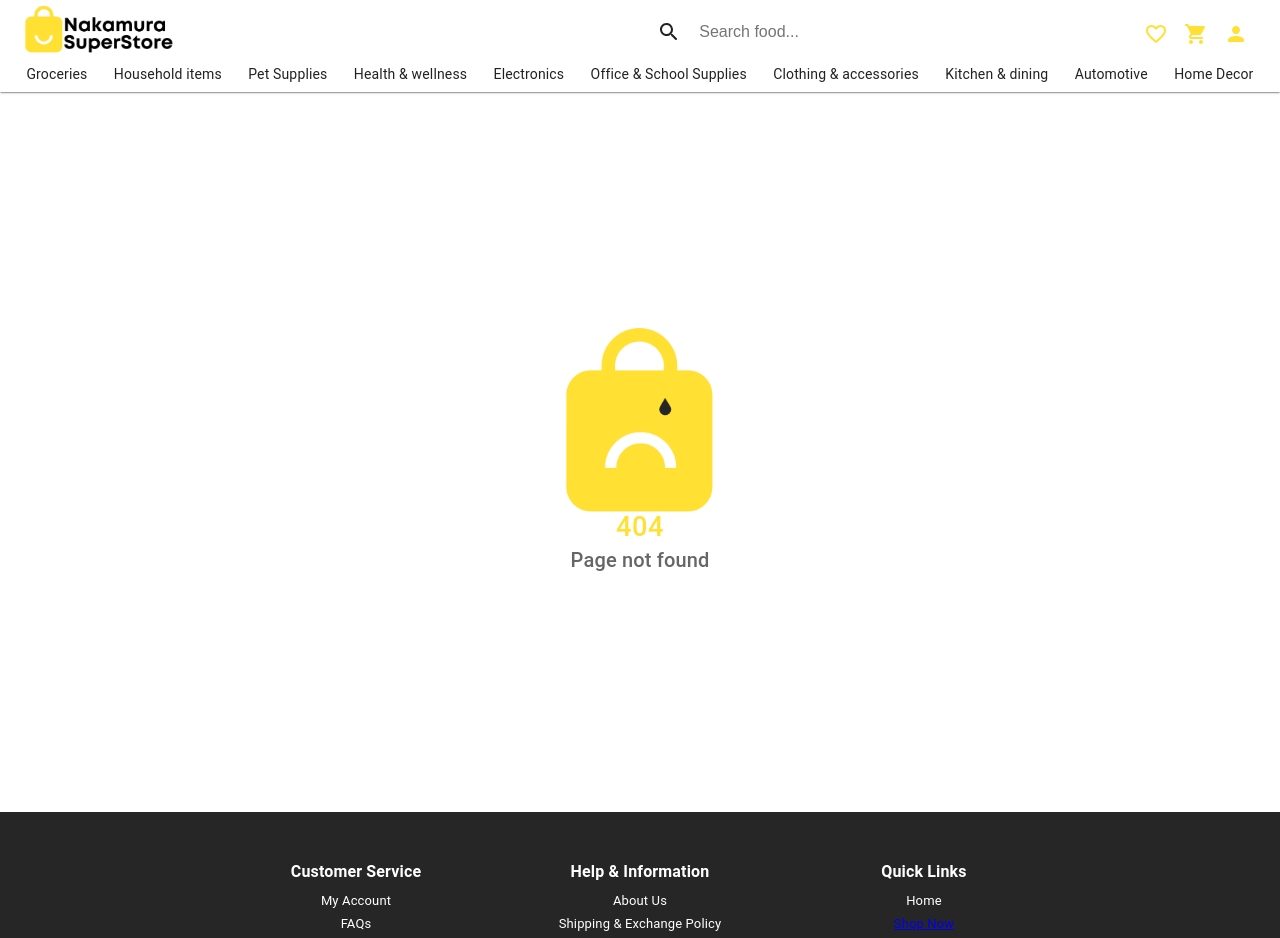
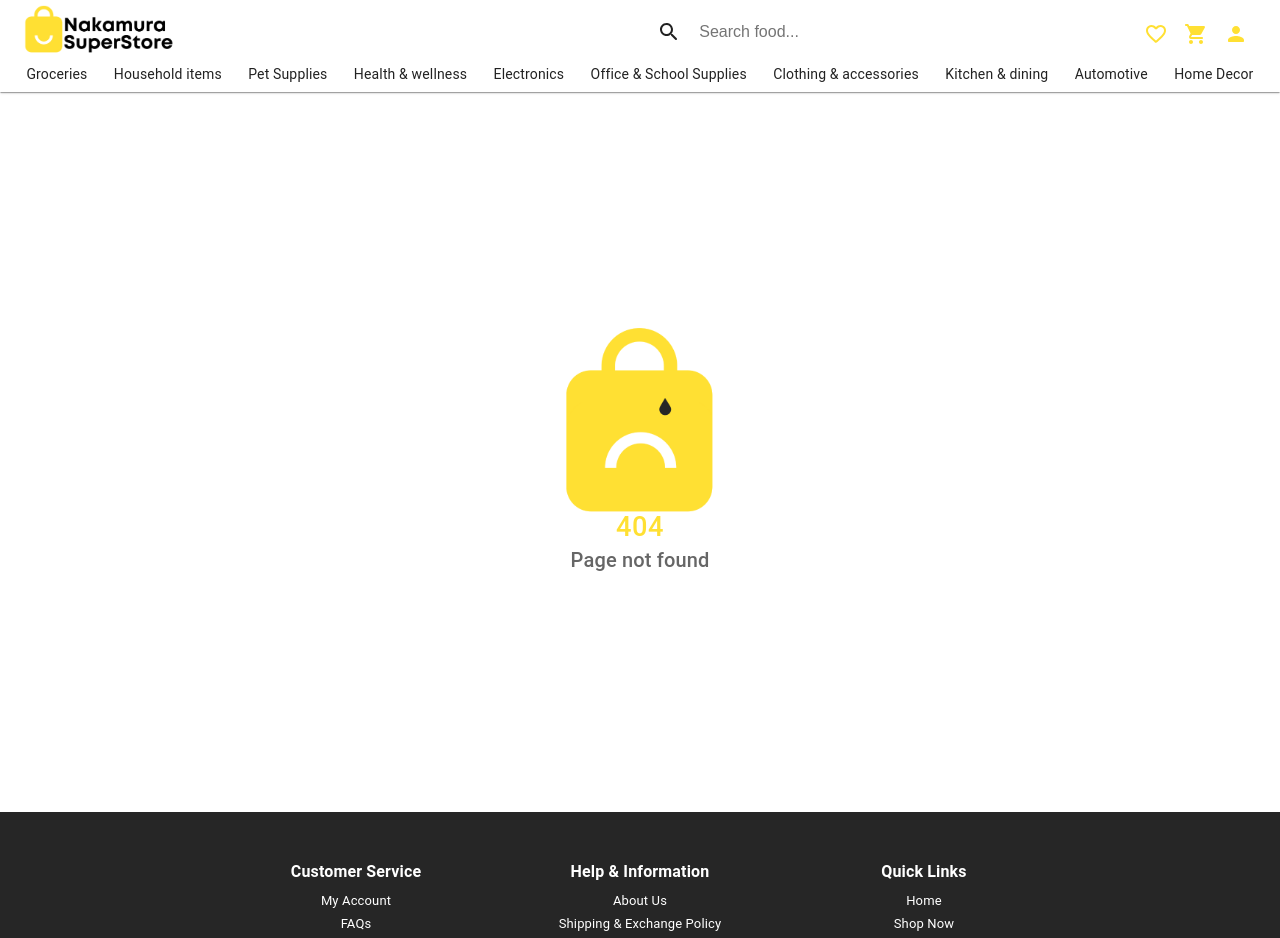
Before and after one commit to alee-anwar/Nakamura-Super-Store, a React (Create React App) app in the folder shop/: page /productdetails in a window 1280 px wide. Shown: the top 938 px of the page. Built offline with nearby package versions, Linux system fonts and the light colour scheme.

Commit message:
Update Footer.js

```diff
--- a/shop/src/components/Footer.js
+++ b/shop/src/components/Footer.js
@@ -75,7 +75,7 @@ const Footer = () => {
                 <Typography variant="body2" sx={{ fontSize: 13 }}>
                   Home
                 </Typography>
-                <Link to='/catalogue'>
+                <Link to='/catalogue' style={{textDecoration: "none", color: "white"}}>
                 <Typography variant="body2" sx={{ fontSize: 13 }}>
                   Shop Now
                 </Typography>
```
